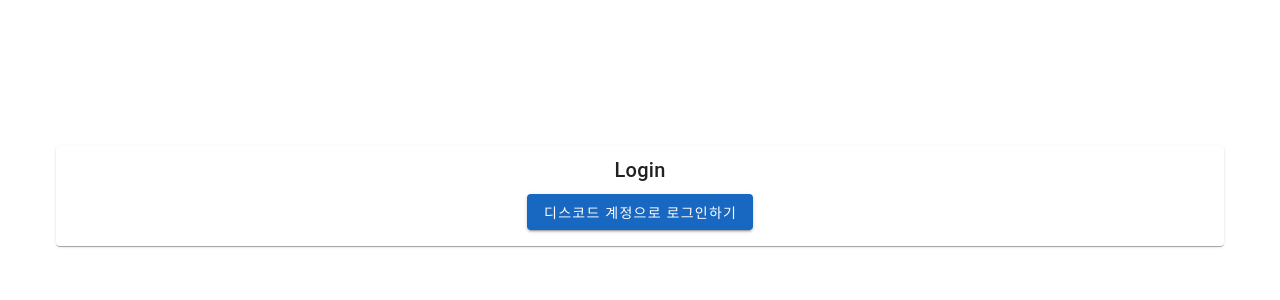
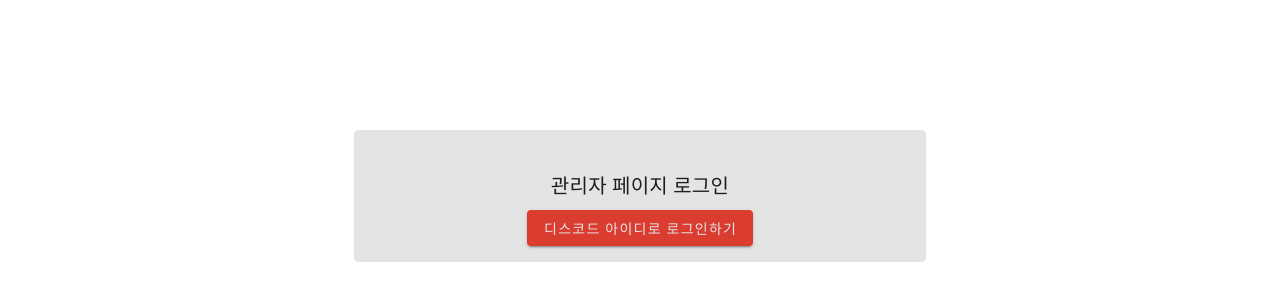
Before and after one commit to smw0807/miscellany-bot, a Nuxt app in the folder frontend/: page /login in a window 1280 px wide. Shown: the part 204-504 px from the top of the page. Built offline with nearby package versions, Linux system fonts and the light colour scheme.

Commit message:
feat: 디스코드 로그인 URL 요청

```diff
--- a/frontend/pages/login.vue
+++ b/frontend/pages/login.vue
@@ -1,22 +1,35 @@
 <script setup lang="ts">
+/**
+ * /api/auth/discord/login으로 요청을 보내면 디스코드 로그인 페이지로 이동할 URL을 받음
+ * 해당 URL로 이동 후 디스코들 로그인을 정상적으로 완료하면 /auth로 redirect됨
+ */
+import { ref } from 'vue';
+import type { Ref } from 'vue';
+
 definePageMeta({
   layout: 'login',
 });
+const config = useRuntimeConfig();
 
-const login = () => {
-  console.log('login');
+const projectName: Ref<string> = ref(config.public.projectName);
+
+const login = async () => {
+  const result = await $fetch('/api/auth/discord/login');
+  window.location.href = result as string;
 };
 </script>
 <template>
   <v-container>
-    <v-row>
-      <v-col class="text-center">
-        <v-card>
-          <v-card-title>Login</v-card-title>
+    <v-row justify="center">
+      <v-col class="text-center" cols="6">
+        <v-card variant="tonal">
+          <v-card-title
+            >{{ projectName }}<br />관리자 페이지 로그인</v-card-title
+          >
           <v-card-text>
-            <v-btn color="primary" @click="login"
-              >디스코드 계정으로 로그인하기</v-btn
-            >
+            <v-btn color="red" variant="elevated" @click="login">
+              디스코드 아이디로 로그인하기
+            </v-btn>
           </v-card-text>
         </v-card>
       </v-col>
```
